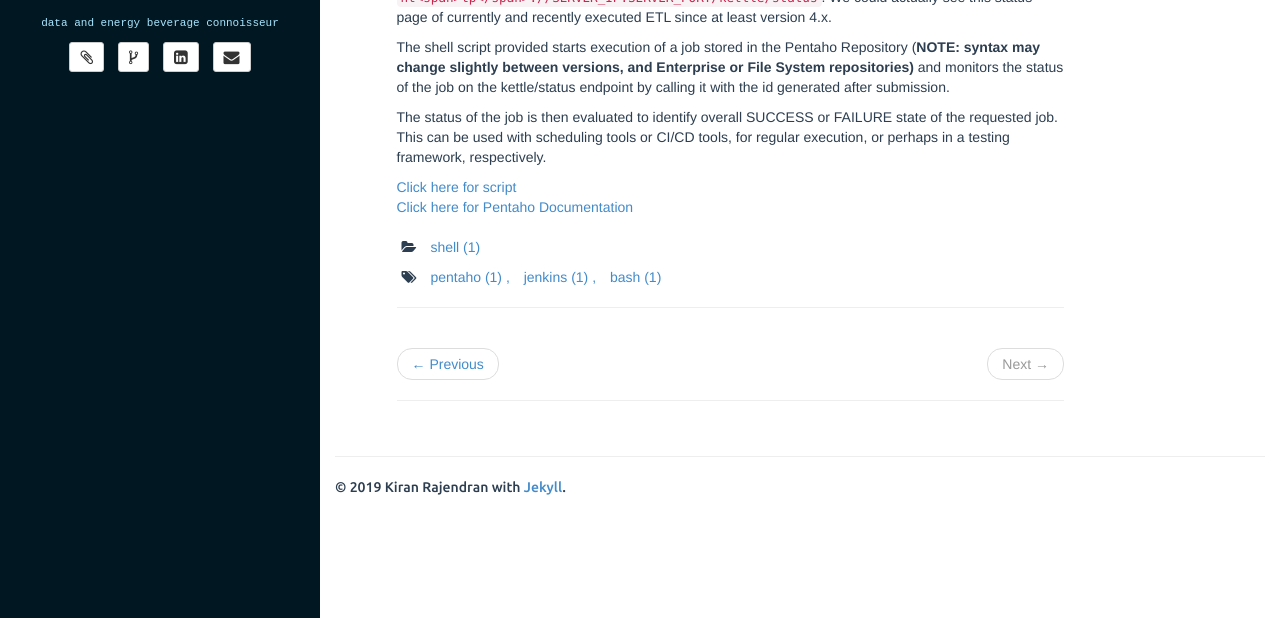
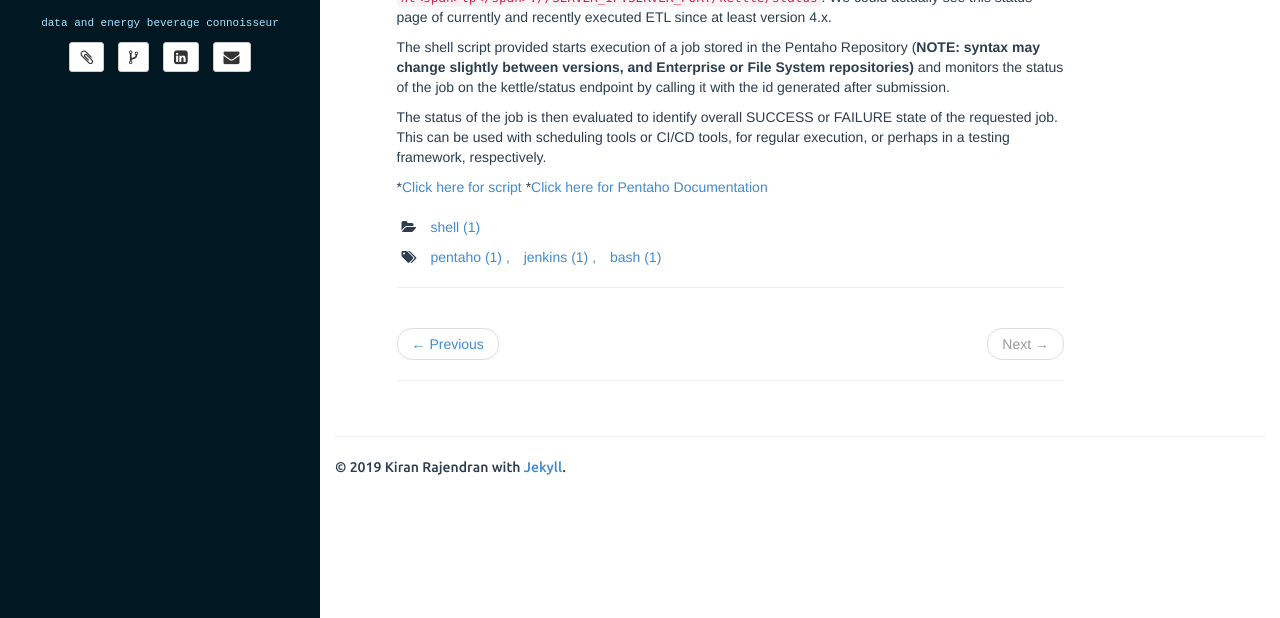
Before and after one commit to kiranrajendran/kiranrajendran.github.io, a Jekyll site: the page built from _posts/2018-10-04-pentaho-api-runJob.md, in a window 1280 px wide, cut to the strip 282-900 px from the top of the page. Built offline with Jekyll 4.4.1, drawn with Linux system fonts in a browser that asks for light colours; comment, search, counter and statistics services are not loaded.

```diff
--- a/_posts/2018-10-04-pentaho-api-runJob.md
+++ b/_posts/2018-10-04-pentaho-api-runJob.md
@@ -15,5 +15,5 @@ The shell script provided starts execution of a job stored in the Pentaho Reposi
 
 The status of the job is then evaluated to identify overall SUCCESS or FAILURE state of the requested job. This can be used with scheduling tools or CI/CD tools, for regular execution, or perhaps in a testing framework, respectively.
 
-<a href="https://github.com/kiranrajendran/krghio/blob/master/j_run_something_main.sh" target="_blank">Click here for script</a>\
-<a href="http://help.pentaho.com" target="_blank">Click here for Pentaho Documentation</a>
+*<a href="https://github.com/kiranrajendran/krghio/blob/master/j_run_something_main.sh" target="_blank">Click here for script</a>
+*<a href="http://help.pentaho.com" target="_blank">Click here for Pentaho Documentation</a>
```
